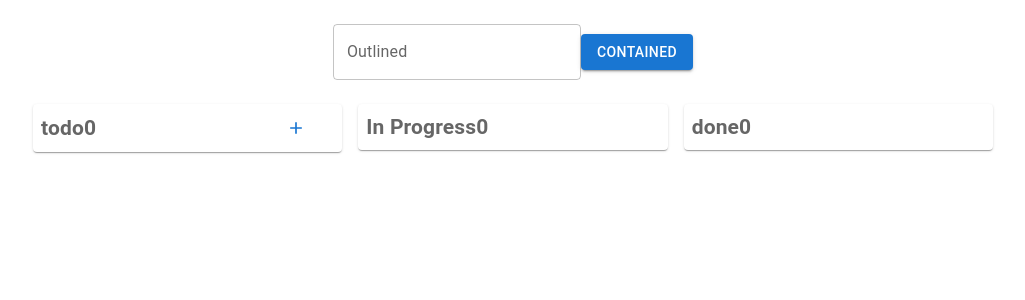
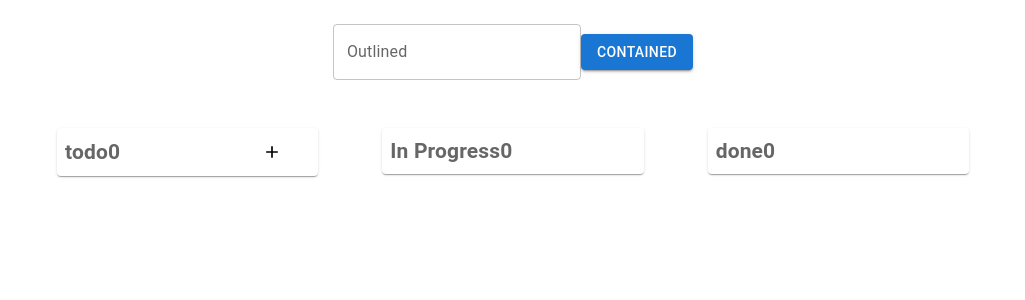
Before and after one commit to greeenOrange/todo-task-manager, a React (Vite) app: page / in a window 1280 px wide. Shown: the top 300 px of the page, without its empty margins (127-1152 px from the left). Built offline with nearby package versions, Linux system fonts and the light colour scheme.

Commit message:
dndadded

```diff
--- a/src/Components/App.jsx
+++ b/src/Components/App.jsx
@@ -1,7 +1,8 @@
 import { useEffect, useState } from 'react'
 import './App.css'
 import DoTask from './DoTask/DoTask'
-
+import { HTML5Backend } from 'react-dnd-html5-backend'
+import { DndProvider } from 'react-dnd'
 function App() {
   const [tasks, setTasks] = useState([]);
 
@@ -13,7 +14,9 @@ const savedTasks = JSON.parse(localStorage.getItem("tasks"));
 }, [])
   return (
     <>
+    <DndProvider backend={HTML5Backend}>
       <DoTask tasks={tasks} setTasks={setTasks}/>
+      </DndProvider>
     </>
   )
 }
--- a/src/Components/TaskPriority/TaskPriority.jsx
+++ b/src/Components/TaskPriority/TaskPriority.jsx
@@ -10,6 +10,7 @@ import DeleteOutlinedIcon from '@mui/icons-material/DeleteOutlined';
 import EditOutlinedIcon from '@mui/icons-material/EditOutlined';
 import MoreVertIcon from '@mui/icons-material/MoreVert';
 import AddOutlinedIcon from '@mui/icons-material/AddOutlined';
+import { useDrag, useDrop } from 'react-dnd';
 
 const TaskPriority = ({ tasks, setTasks, handleSubmit }) => {
     const [todos, setTodos] = useState([]);
@@ -57,6 +58,15 @@ const TaskPriority = ({ tasks, setTasks, handleSubmit }) => {
 export default TaskPriority;
 
 const Section = ({ status, setTasks, tasks, todos, inProgress, done, handleSubmit }) => {
+
+    const [{isOver}, drop] = useDrop(() =>({
+        accept: 'task',
+        drop: (item) => addItemToSection(item?.id),
+        collect: (monitor) => ({
+            isOver: !!monitor.isOver()
+        })
+    }))
+
     console.log(todos);
     let text = "todo";
     let bg = "bg-slate-500";
@@ -73,11 +83,38 @@ const Section = ({ status, setTasks, tasks, todos, inProgress, done, handleSubmi
         taskPriority = done
     }
 
+    const addItemToSection = (id) =>{
+        setTasks((prev) => {
+            const updatedTasks  = prev.map(t => {
+                if(t.id === id){
+                    return {...t, status: status}
+                }else{
+                    return t
+                }
+            })
+            if (JSON.stringify(prev) === JSON.stringify(updatedTasks)) {
+                toast.error('No status changed.');
+              } else {
+                localStorage.setItem('tasks', JSON.stringify(updatedTasks));
+                toast.success('Successfully task status changed.');
+              }
+            return updatedTasks
+        })
+    }
+
     return <>
-        <div>
+        <Box
+        ref={drop}
+        sx={{
+            padding: 3,
+            ...(isOver ? { backgroundColor: 'red' } : {}),
+          }}
+        >
             <Header text={text} bg={bg} count={taskPriority?.length} handleSubmit={handleSubmit}/>
-            {taskPriority?.length > 0 && taskPriority?.map(task => <Task key={task?.id} task={task} tasks={tasks} setTasks={setTasks} />)}
-        </div>
+            {taskPriority?.length > 0 && taskPriority?.map(task =>
+            <Task key={task?.id} task={task} tasks={tasks} setTasks={setTasks} />
+            )}
+        </Box>
     </>
 }
 
@@ -93,7 +130,6 @@ const Header = ({ text, bg, count, handleSubmit }) => {
     return (
         <Box className={`${bg} flex`}>
             <Item
-
             sx={{display: 'flex', alignItems: 'center', justifyContent: 'space-between'}}
             >
             <h2>{text}
@@ -102,7 +138,9 @@ const Header = ({ text, bg, count, handleSubmit }) => {
             {text === 'todo' && (
           <Button
           onClick={handleSubmit}
-          startIcon={<AddOutlinedIcon />}>
+          startIcon={<AddOutlinedIcon
+          sx={{fill: 'inherit'}}
+          />}>
           </Button>
         )}
             </Item>
@@ -116,12 +154,6 @@ const Task = ({ task, tasks, setTasks }) => {
     const handleOpen = () => setOpen(true);
     const handleClose = () => setOpen(false);
 
-    const handleDelete = (id) => {
-        const shortTodo = tasks.filter(task => task?.id !== id);
-        localStorage.setItem('tasks', JSON.stringify(shortTodo));
-        setTasks(shortTodo);
-        toast.success('Successfully Delete!')
-    }
     const Item = styled(Paper)(({ theme }) => ({
         backgroundColor: theme.palette.mode === 'dark' ? '#1A2027' : '#fff',
         ...theme.typography.body2,
@@ -130,9 +162,26 @@ const Task = ({ task, tasks, setTasks }) => {
         alighItems: 'center',
         color: theme.palette.text.secondary,
     }));
+
+    const handleDelete = (id) => {
+        const shortTodo = tasks.filter(task => task?.id !== id);
+        localStorage.setItem('tasks', JSON.stringify(shortTodo));
+        setTasks(shortTodo);
+        toast.success('Successfully Delete!')
+    }
+    const [{isDragging}, drag] = useDrag(() =>({
+        type: 'task',
+        item: {id: task?.id},
+        collect: (monitor) => ({
+            isDragging: !!monitor.isDragging()
+        })
+    }))
+    console.log(isDragging);
+
     return (
         <Box>
             <Item
+            ref={drag}
             sx={{ mt: 2, display: 'flex', justifyContent: 'space-between', alignItems: 'center' }}>
                 <h4>{task?.title}</h4>
                 <Box>
```
